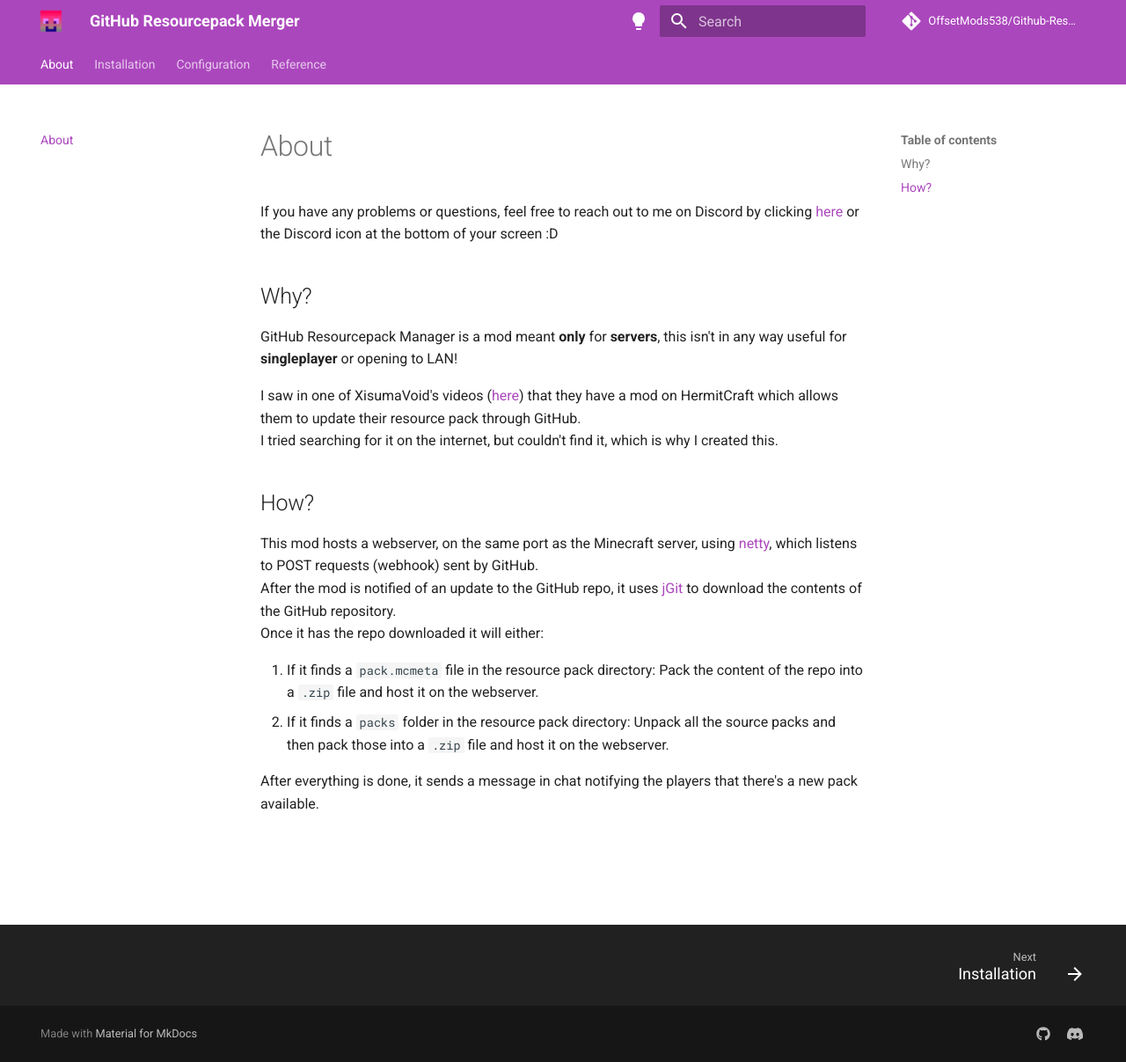
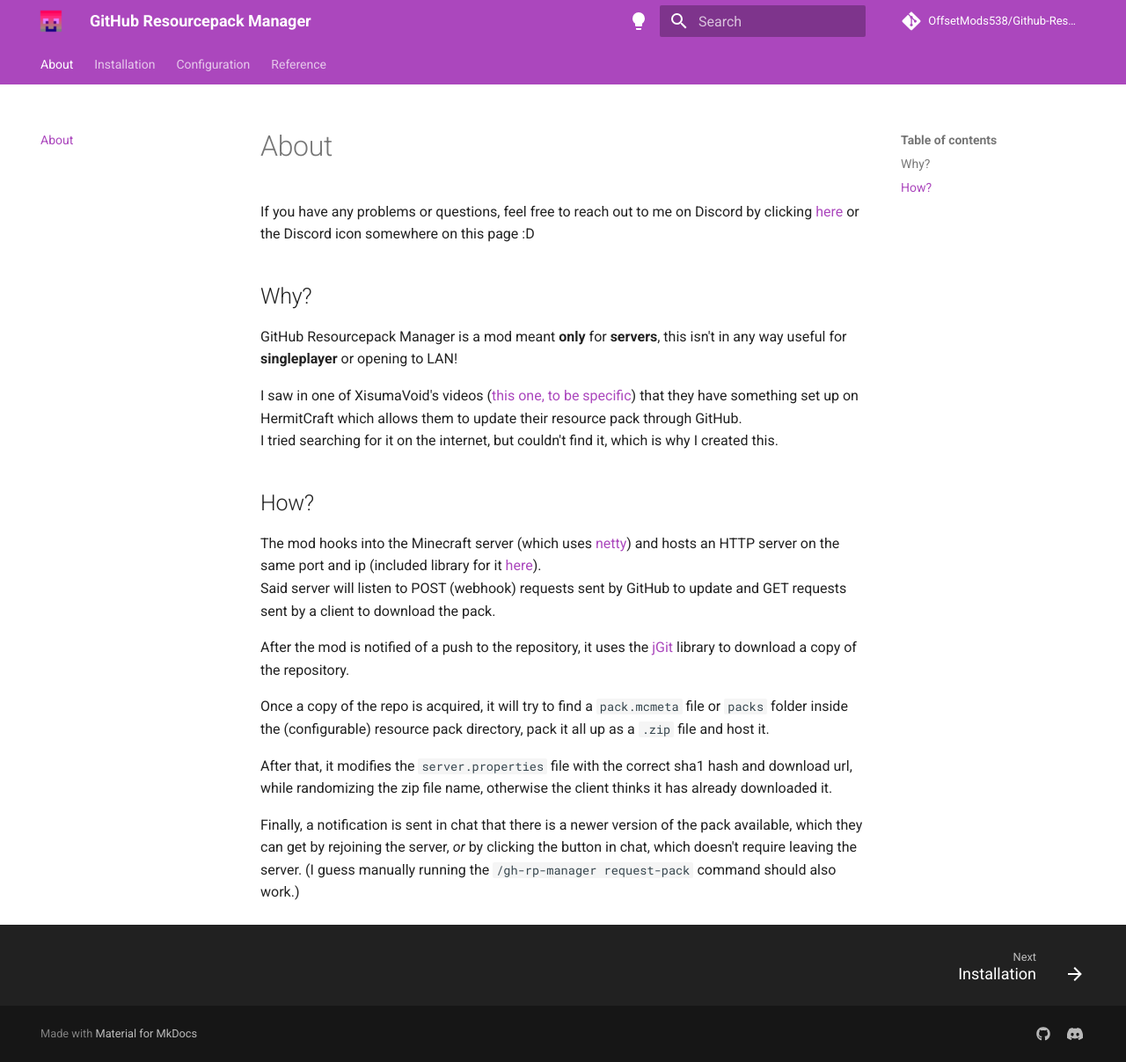
Before and after one commit to OffsetMods538/Github-Resourcepack-Manager, an MkDocs documentation site: the page built from docs/index.md, in a window 1280 px wide and 1207 px high. Shown: the whole window at 88% size. Built offline with MkDocs 1.6.1 and Material for MkDocs 9.7.7, drawn with Linux system fonts in a browser that asks for light colours; comment, search, counter and statistics services are not loaded.

Commit message:
Update wiki

```diff
--- a/docs/index.md
+++ b/docs/index.md
@@ -1,20 +1,22 @@
 # About
 
-If you have any problems or questions, feel free to reach out to me on Discord by clicking [here](https://discord.offsetmonkey538.top) or the Discord icon at the bottom of your screen :D
+If you have any problems or questions, feel free to reach out to me on Discord by clicking [here](https://discord.offsetmonkey538.top) or the Discord icon somewhere on this page :D
 
 ## Why?
 GitHub Resourcepack Manager is a mod meant **only** for **servers**, this isn't in any way useful for **singleplayer** or opening to LAN!
 
-I saw in one of XisumaVoid's videos ([here](https://youtu.be/cUfTlbO2Tgg?si=yD_3v4F9irS6VCGA&t=206)) that they have a mod on HermitCraft which allows them to update their resource pack through GitHub.
+I saw in one of XisumaVoid's videos ([this one, to be specific](https://youtu.be/cUfTlbO2Tgg?si=yD_3v4F9irS6VCGA&t=206)) that they have something set up on HermitCraft which allows them to update their resource pack through GitHub.
 I tried searching for it on the internet, but couldn't find it, which is why I created this.
 
 ## How?
 
-This mod hosts a webserver, on the same port as the Minecraft server, using [netty](https://netty.io/), which listens to POST requests (webhook) sent by GitHub.
-After the mod is notified of an update to the GitHub repo, it uses [jGit](https://www.eclipse.org/jgit/) to download the contents of the GitHub repository.
-Once it has the repo downloaded it will either:
+The mod hooks into the Minecraft server (which uses [netty](https://netty.io/)) and hosts an HTTP server on the same port and ip (included library for it [here](https://modrinth.com/plugin/mesh-lib)).
+Said server will listen to POST (webhook) requests sent by GitHub to update and GET requests sent by a client to download the pack.
 
-1. If it finds a `pack.mcmeta` file in the resource pack directory: Pack the content of the repo into a `.zip` file and host it on the webserver.
-2. If it finds a `packs` folder in the resource pack directory: Unpack all the source packs and then pack those into a `.zip` file and host it on the webserver.
+After the mod is notified of a push to the repository, it uses the [jGit](https://www.eclipse.org/jgit/) library to download a copy of the repository.
 
-After everything is done, it sends a message in chat notifying the players that there's a new pack available.
+Once a copy of the repo is acquired, it will try to find a `pack.mcmeta` file or `packs` folder inside the (configurable) resource pack directory, pack it all up as a `.zip` file and host it.
+
+After that, it modifies the `server.properties` file with the correct sha1 hash and download url, while randomizing the zip file name, otherwise the client thinks it has already downloaded it.
+
+Finally, a notification is sent in chat that there is a newer version of the pack available, which they can get by rejoining the server, *or* by clicking the button in chat, which doesn't require leaving the server. (I guess manually running the `/gh-rp-manager request-pack` command should also work.)
--- a/mkdocs.yml
+++ b/mkdocs.yml
@@ -1,4 +1,4 @@
-site_name: GitHub Resourcepack Merger
+site_name: GitHub Resourcepack Manager
 repo_name: OffsetMods538/Github-Resourcepack-Manager
 repo_url: https://github.com/OffsetMods538/Github-Resourcepack-Manager
 edit_uri: /tree/docs/docs
```
Also changed, not shown: docs/tutorials/configuration/github-repo-configuration.md (+1 -1 lines), docs/tutorials/configuration/mod-configuration.md (+8 -4 lines), docs/tutorials/installation.md (+1 -1 lines), docs/images/repository-webhook-creation.png (added).
